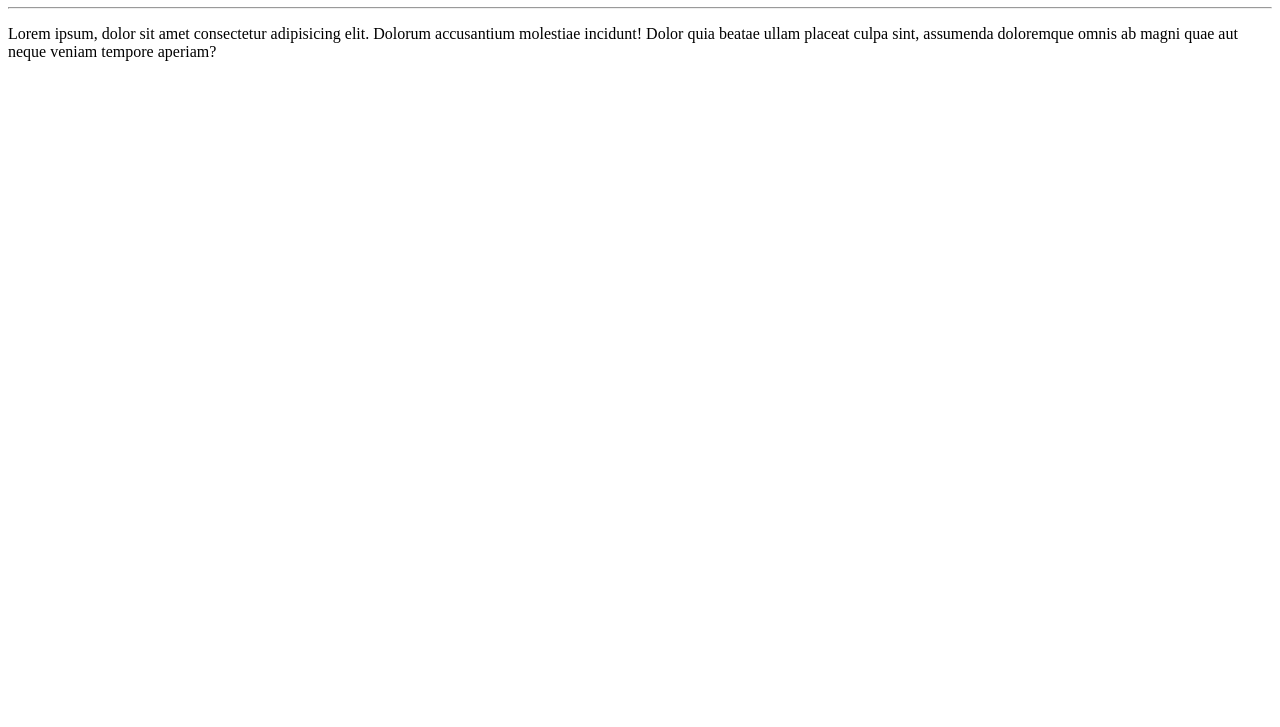
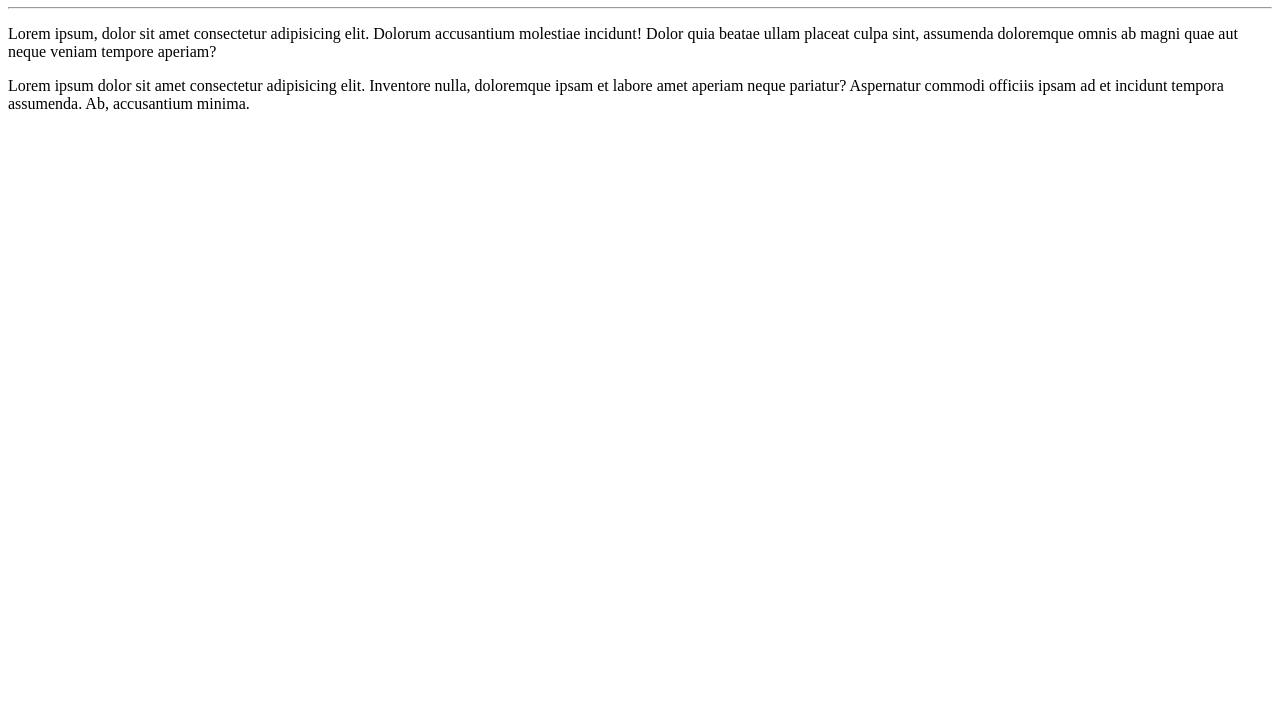
Before and after one commit to caio-alcantara/Ola-Mundo, a plain HTML site: page site-exemplo/index.html in a window 1280 px wide. Shown: the part 73-800 px from the top of the page. Drawn offline with Linux system fonts and the light colour scheme.

Commit message:
Adicionei outro parágrafo

```diff
--- a/site-exemplo/index.html
+++ b/site-exemplo/index.html
@@ -10,5 +10,6 @@
     <h1>Olá, mundo</h1>
     <hr>
     <p>Lorem ipsum, dolor sit amet consectetur adipisicing elit. Dolorum accusantium molestiae incidunt! Dolor quia beatae ullam placeat culpa sint, assumenda doloremque omnis ab magni quae aut neque veniam tempore aperiam?</p>
+    <p>Lorem ipsum dolor sit amet consectetur adipisicing elit. Inventore nulla, doloremque ipsam et labore amet aperiam neque pariatur? Aspernatur commodi officiis ipsam ad et incidunt tempora assumenda. Ab, accusantium minima.</p>
 </body>
 </html>
```
